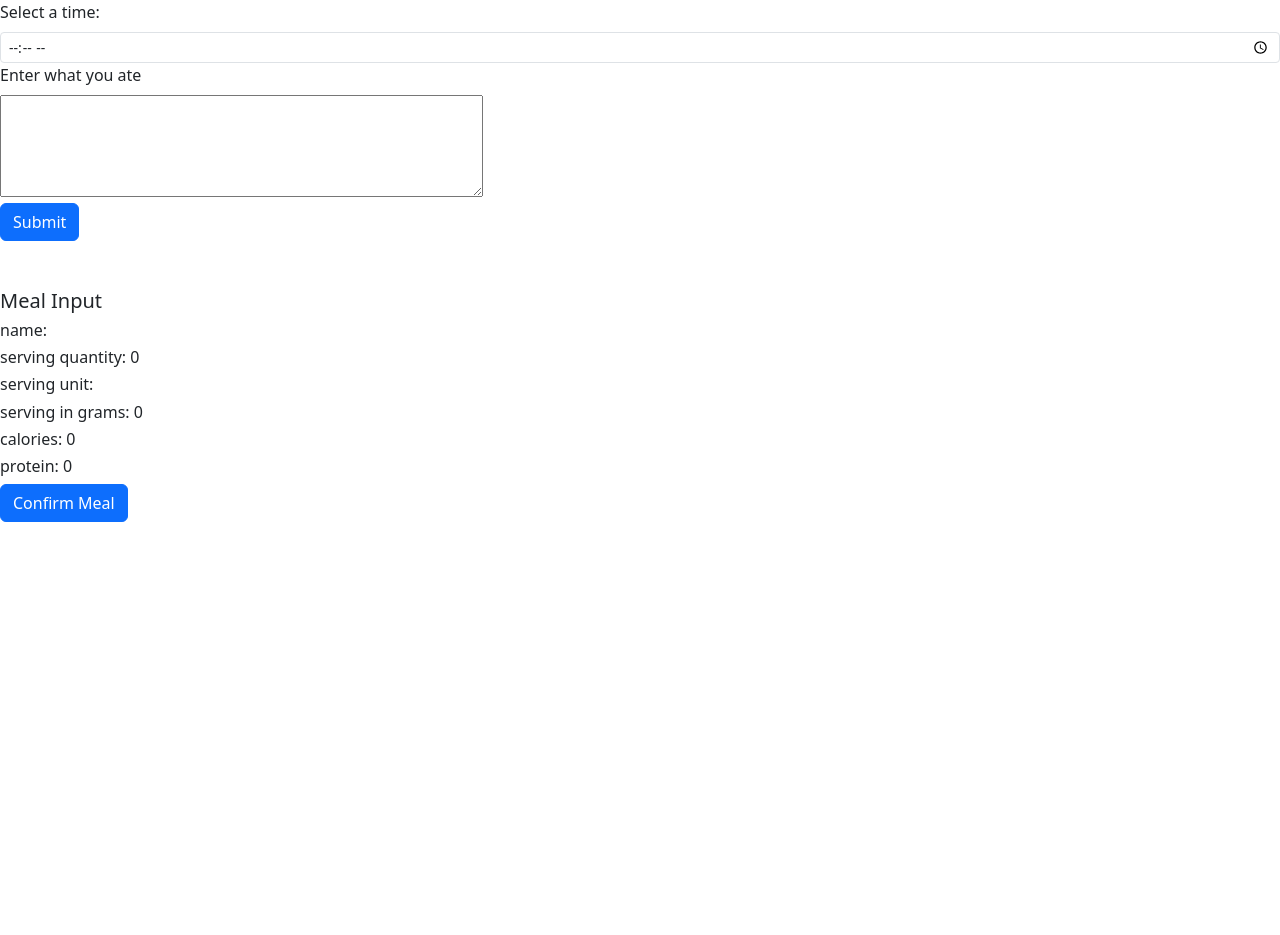
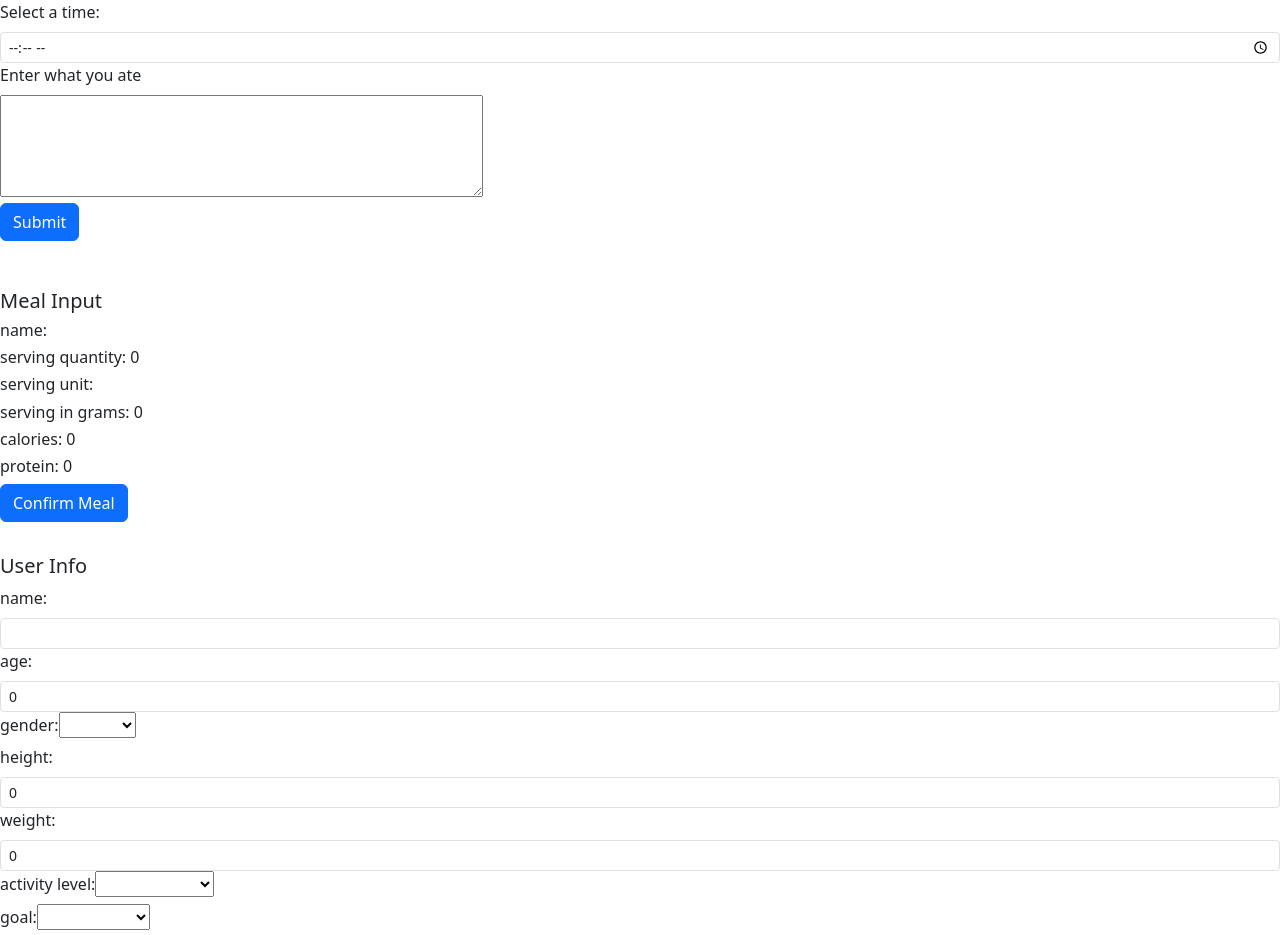
Before and after one commit to jasto1915/nutrient-tracker, an Angular app: page / in a window 1280 px wide. Shown: the top 935 px of the page. Before the commit the page ends 800 px from the top, so only its background shows below. Built offline with nearby package versions, Linux system fonts and the light colour scheme.

Commit message:
Add User Front end and add meal status confirmation
-slight addition for meal confirmation to send status response back
and display to interface
-create interface to add user info
-create User object
-create addUserInfo service

```diff
--- a/src/app/app.component.html
+++ b/src/app/app.component.html
@@ -7,7 +7,7 @@
   <label for="food-input" class="form-label">Enter what you ate</label><br/>
   <textarea rows="4" cols="50" name="food-input" id="food-input" [(ngModel)]="textInput" required></textarea>
 </div>
-<button (click)="sendInput()" class="btn btn-primary">Submit</button>
+<button (click)="sendMealInput()" class="btn btn-primary">Submit</button>
 
 <br/>
 <br/>
@@ -22,3 +22,56 @@
   <h6>protein: {{meal.protein}}</h6>
 </div>
 <button (click)="confirmMeal()" class="btn btn-primary">Confirm Meal</button>
+<div>
+  <h5>{{mealStatus}}</h5>
+</div>
+
+
+<br/>
+<div>
+  <h5>User Info</h5>
+</div>
+<div>
+  <label for="name" class="form-label">name: </label>
+  <input type="text" for="name" id="name" [(ngModel)]="user.name" class="form-control form-control-sm" required>
+</div>
+<div>
+  <label for="age" class="form-label">age: </label>
+  <input type="number" for="age" id="age" [(ngModel)]="user.age" class="form-control form-control-sm" required>
+</div>
+<div>
+  <label for="gender" class="form-label">gender: </label>
+  <select name="gender" id="gender" [(ngModel)]="user.gender">
+    <option>Male</option>
+    <option>Female</option>
+  </select>
+</div>
+<div>
+  <label for="height" class="form-label">height: </label>
+  <input type="number" for="height" id="height" [(ngModel)]="user.height" class="form-control form-control-sm" required>
+</div>
+<div>
+  <label for="weight" class="form-label">weight: </label>
+  <input type="number" for="weight" id="weight" [(ngModel)]="user.weight" class="form-control form-control-sm" required>
+</div>
+<div>
+  <label for="activity-level" class="form-label">activity level: </label>
+  <select name="activity-level" id="activity-level" [(ngModel)]="user.activityLevel">
+    <option>Non-existent</option>
+    <option>Minimal</option>
+    <option>Moderate</option>
+    <option>High</option>
+  </select>
+</div>
+<div>
+  <label for="goal" class="form-label">goal: </label>
+  <select name="goal" id="goal" [(ngModel)]="user.goal">
+    <option>Lose weight</option>
+    <option>Gain weight</option>
+  </select>
+</div>
+<button (click)="sendUserInfo()" class="btn btn-primary">Send User Info</button>
+
+<div>
+  <h6>{{userStatus}}</h6>
+</div>
--- a/src/app/app.component.ts
+++ b/src/app/app.component.ts
@@ -31,6 +31,29 @@ class Meal {
 
 }
 
+class User{
+  name:string;
+  age: number;
+  gender: string;
+  height: number;
+  weight: number;
+  goal: string;
+  activityLevel: string;
+
+  constructor(name:string="", age: number=0, gender: string="", height: number=0,
+              weight: number=0, activityLevel:string = "", goal: string="") {
+    this.name = name;
+    this.age = age;
+    this.gender = gender;
+    this.height = height;
+    this.weight = weight;
+    this.activityLevel = activityLevel;
+    this.goal = goal;
+  }
+
+
+}
+
 
 @Component({
   selector: 'app-root',
@@ -45,11 +68,14 @@ export class AppComponent {
   textInput = "";
   timeInput = "";
   meal: Meal = new Meal();
+  user: User = new User();
+  mealStatus = ""
+  userStatus = ""
 
   constructor(private db: DatabaseService, private extapi: ExternalAPIService) {
   }
 
-  sendInput(){
+  sendMealInput(){
     let data = {text:this.textInput, time:this.timeInput};
     this.extapi.parseLanguage(data).subscribe((data:any) => {
       this.meal = new Meal(data.name, data.servingQty,data.servingUnit,data.servingWeightGram,
@@ -61,9 +87,18 @@ export class AppComponent {
 
    confirmMeal(){
     this.db.addMeal(this.meal).subscribe((data:any) => {
-
+      this.mealStatus = data.status
 
     })
+
+   }
+
+   sendUserInfo(){
+    this.db.addUserInfo(this.user).subscribe((data:any) => {
+        this.userStatus = data.status
+
+    })
+
    }
 
 
--- a/src/app/database.service.ts
+++ b/src/app/database.service.ts
@@ -22,6 +22,10 @@ export class DatabaseService {
     return this.http.post(url,meal,httpOptions)
   }
 
+  addUserInfo(info:any){
+    let url = API_URL + "/user/add";
+    return this.http.post(url,info,httpOptions)
+  }
 
 
 }
```
